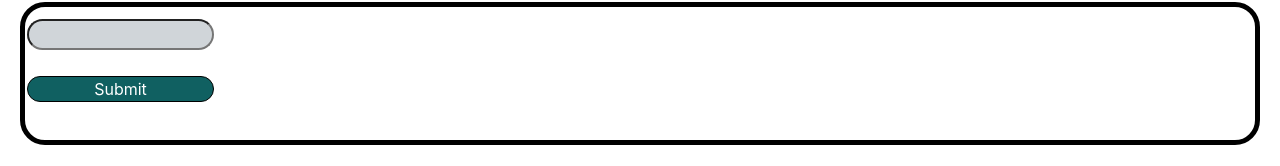
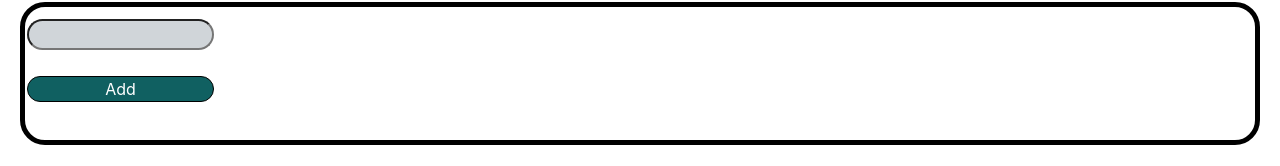
Before and after one commit to chasespengler/sharpe-frontend, a React (Create React App) app: page / in a window 1280 px wide. Shown: the part 160-326 px from the top of the page. Built offline with nearby package versions, Linux system fonts and the light colour scheme.

Commit message:
submit changed to add

```diff
--- a/src/pages/Home/index.js
+++ b/src/pages/Home/index.js
@@ -45,7 +45,7 @@ const Home = () => {
         <PortfolioInputContainer>
             <TickerInput>
                 <TickerTextBox id="ticker-input"></TickerTextBox>
-                <AddBtn onClick={handleTickers}>Submit</AddBtn>
+                <AddBtn onClick={handleTickers}>Add</AddBtn>
                 <PortfolioList>{port}</PortfolioList>
             </TickerInput>
         </PortfolioInputContainer>
```
